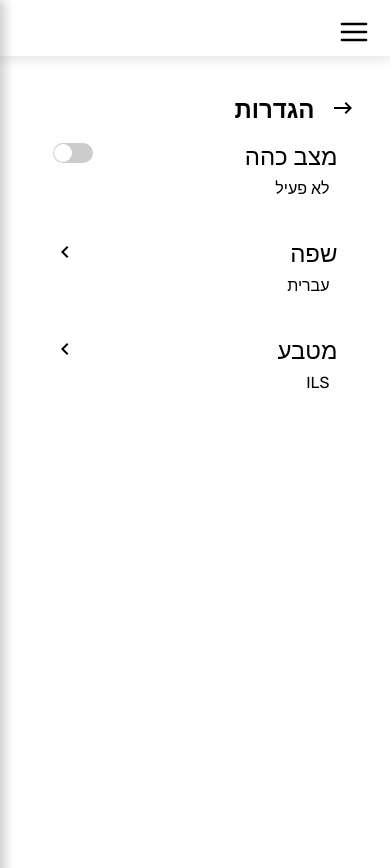
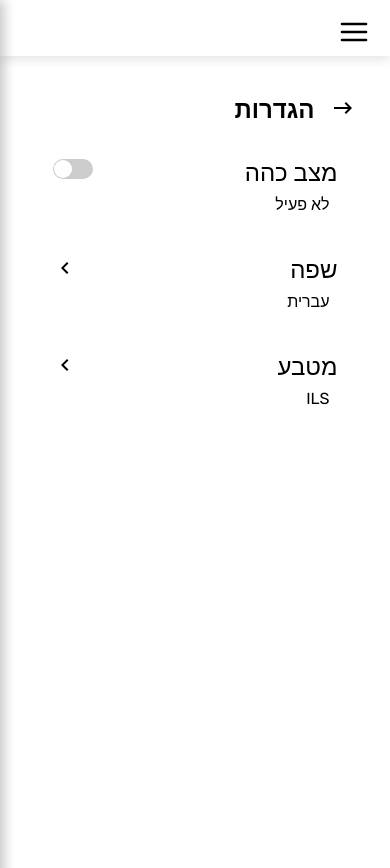
Before and after one commit to ArielBarkan/Calculator, a React (Vite) app: page /settings in a window 390 px wide. Built offline with nearby package versions, Linux system fonts and the light colour scheme.

Commit message:
start hamburger menu

```diff
--- a/src/components/titleWithBack/titleWithBackWrappers.ts
+++ b/src/components/titleWithBack/titleWithBackWrappers.ts
@@ -8,7 +8,7 @@ import styled from "styled-components";
 const TitleWithBackWrapper = styled.div`
     display: flex;
     align-items: flex-start;
-    padding: 5rem 0 0;
+    padding: 5rem 0 1rem;
 `;
 
 const Back = styled.div`
```
